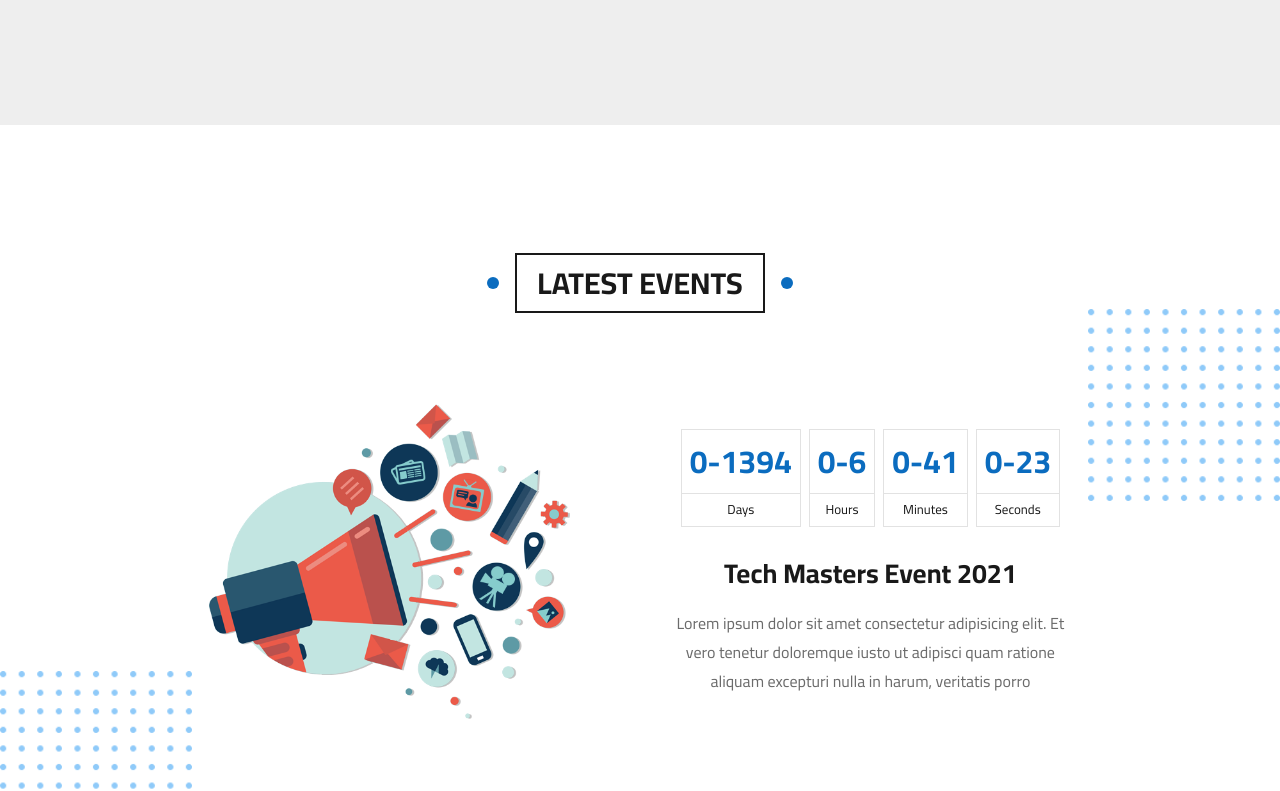
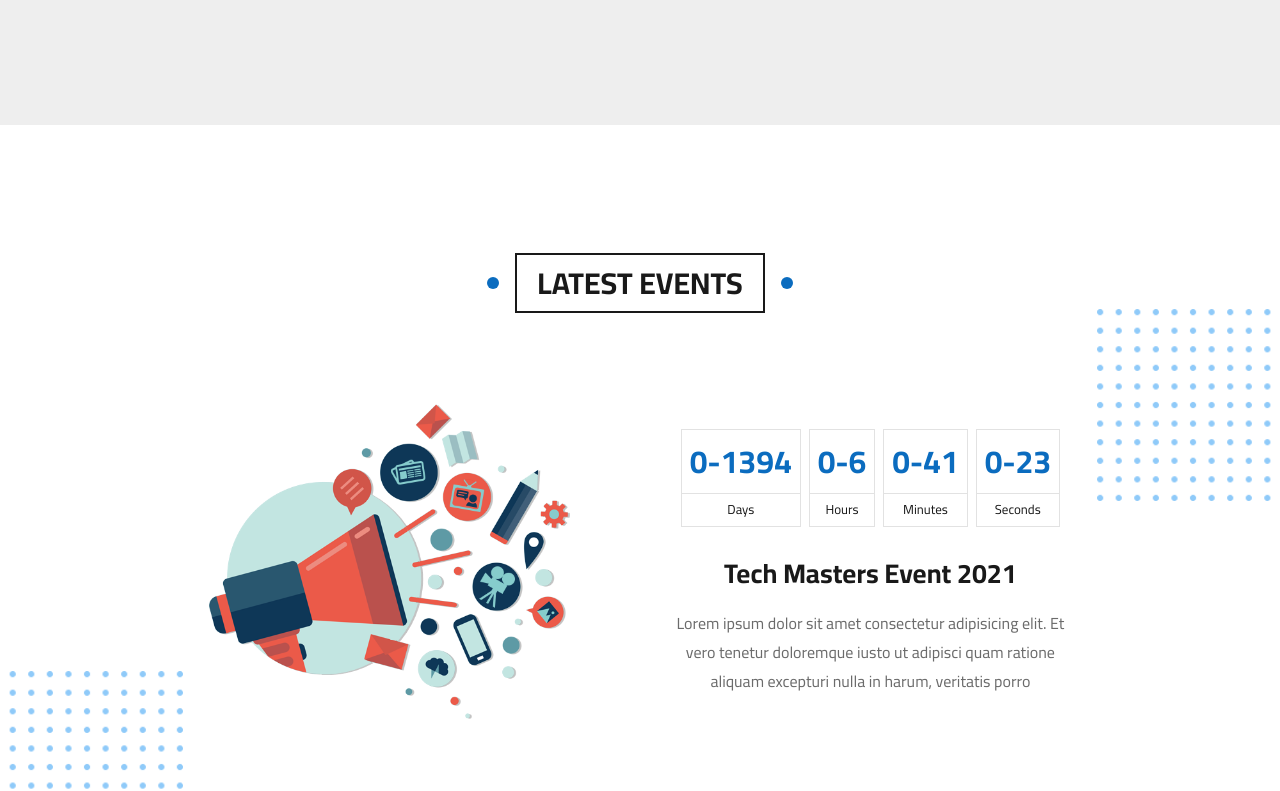
Before and after one commit to MostafaAbdElFatah/Templates, a plain HTML site: page index.html in a window 1280 px wide. Shown: the part 9771-10562 px from the top of the page. Drawn offline with Linux system fonts and the light colour scheme.

Commit message:
style(events): slide dot decorations off-screen below 1300px

```diff
--- a/src/styles/pages/home/events.css
+++ b/src/styles/pages/home/events.css
@@ -33,6 +33,16 @@
   --events-dots-size: 12rem;
   --events-dots-offset-top: 20%;
   --events-dots-offset-bottom: 20%;
+  /* Slide-out: 0 at viewports >= 1300px, then the dots move off-screen as
+     the viewport narrows (fully hidden around 768px). clamp() caps it
+     between "fully visible" (0) and "fully hidden" (-size). */
+  --events-dots-breakpoint: 1300px;
+  --events-dots-slide-rate: 0.45;
+  --events-dots-offset-x: clamp(
+    calc(var(--events-dots-size) * -1),
+    calc((100vw - var(--events-dots-breakpoint)) * var(--events-dots-slide-rate)),
+    0px
+  );
 
   /* Countdown */
   --events-unit-gap: 0.5rem;
@@ -60,9 +70,13 @@
 }
 
 /* ---------- Section ---------- */
-/* position + overflow keep the dotted decorations anchored and clipped */
+/* position + overflow keep the dotted decorations anchored and clipped.
+   isolation creates a local stacking context, so the dots' negative z-index
+   puts them behind the content but still above the section background
+   (without it they'd slip behind the background and vanish). */
 .events {
   position: relative;
+  isolation: isolate;
   overflow: hidden;
   padding-block: var(--section-padding);
   background-color: var(--events-bg);
@@ -73,6 +87,7 @@
 .events::after {
   content: "";
   position: absolute;
+  z-index: -1;
   width: var(--events-dots-size);
   height: var(--events-dots-size);
   background-image: var(--events-dots-image);
@@ -83,12 +98,12 @@
 
 .events::before {
   top: var(--events-dots-offset-top);
-  inset-inline-end: 0;
+  inset-inline-end: var(--events-dots-offset-x);
 }
 
 .events::after {
   bottom: var(--events-dots-offset-bottom);
-  inset-inline-start: 0;
+  inset-inline-start: var(--events-dots-offset-x);
 }
 
 /* ---------- Main layout ---------- */
```
